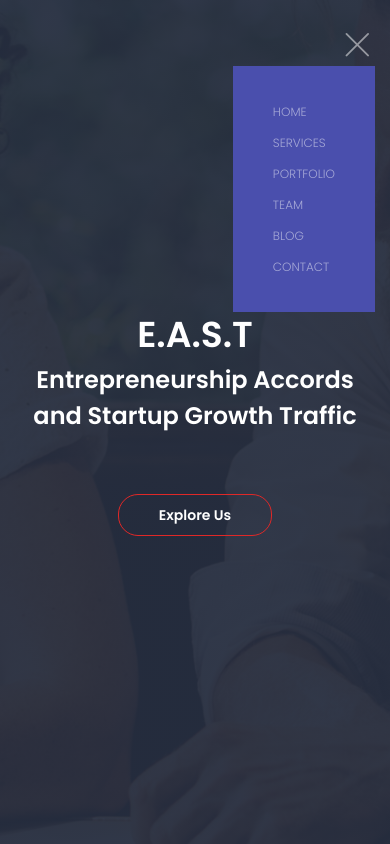
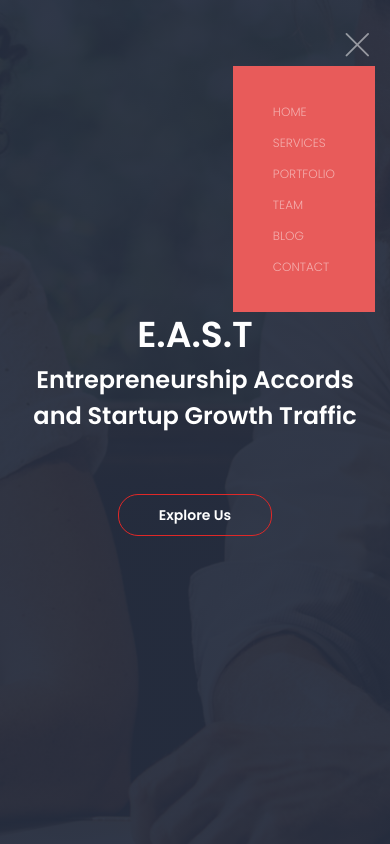
Before and after one commit to AltamasBari/EAST, a plain HTML site: page index.html in a window 390 px wide. Both pictures are taken after a click on the link 357 px from the left and 43 px from the top of the page. Shown: the top 844 px of the page. Drawn offline with nearby package versions, Linux system fonts and the light colour scheme.

Commit message:
color update

```diff
--- a/css/main.css
+++ b/css/main.css
@@ -955,7 +955,7 @@ td, th {
     position: absolute;
     top: 40px;
     right: 0;
-    background: #4a4fad;
+    background: #e85b5a;
     padding: 30px 20px;
   }
   .default-header .main-menu a {
```
